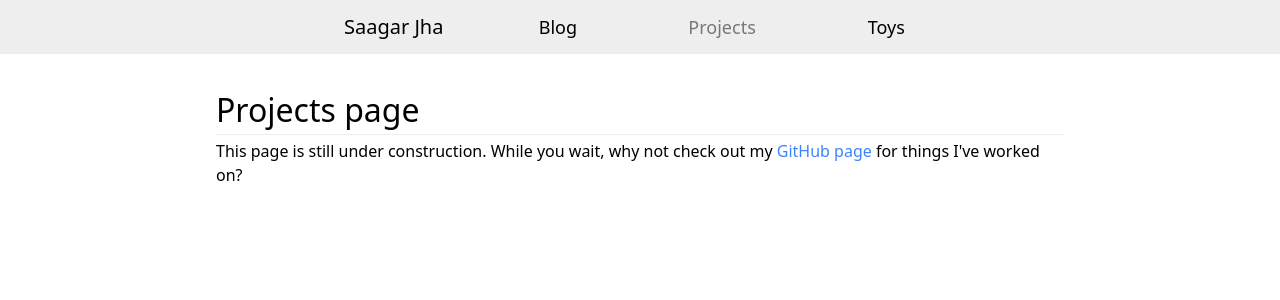
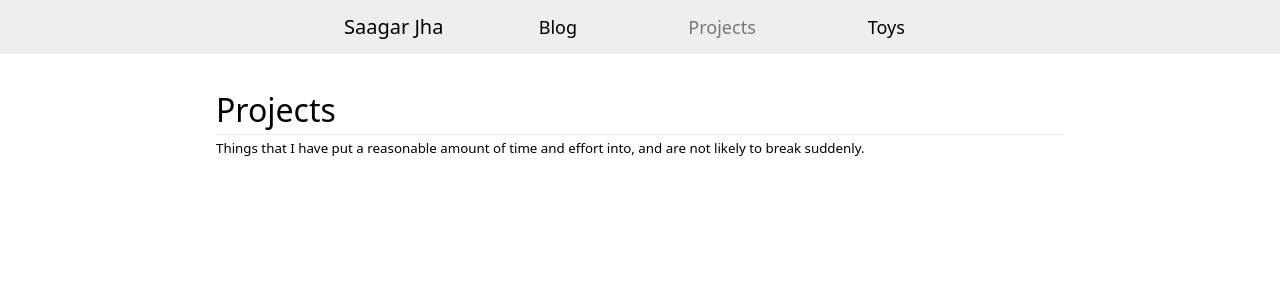
Before and after one commit to saagarjha/saagarjha.github.io, a Jekyll site: the page built from projects/index.md, in a window 1280 px wide. Shown: the top 300 px of the page. Built offline with Jekyll 4.4.1, drawn with Linux system fonts in a browser that asks for light colours.

Commit message:
Update portfolio infrastructure

```diff
--- a/_includes/portfolio_list.html
+++ b/_includes/portfolio_list.html
@@ -1,3 +1,15 @@
-{% for e in include.elements %}
-<a href="{{ e.url }}">{{ e.title }}</a>
-{% endfor %}
+<section id="projects">
+	{% for e in include.elements %}
+		<h2 class="project">
+			<span>{{ e.title }}</span>
+			<span>
+				{% for link_hash in e.links %}
+					{% for link in link_hash %}
+						<a href="{{ link[1] }}">{{ link[0] }}</a>
+					{% endfor %}
+				{% endfor %}
+			</span>
+		</h2>
+		<p>{{ e.description }}</p>
+	{% endfor %}
+</section>
--- a/_layouts/default.html
+++ b/_layouts/default.html
@@ -26,6 +26,14 @@
 		<link rel="stylesheet" href="/css/{{ ss }}.css">
 		{% endfor %}
 
+		{% for rss in page.post_relative_stylesheets %}
+		<link rel="stylesheet" href="{{ rss }}.css">
+		{% endfor %}
+
+		{% for ss in page.post_stylesheets %}
+		<link rel="stylesheet" href="/css/{{ ss }}.css">
+		{% endfor %}
+
 		{% for rss in layout.post_relative_stylesheets %}
 		<link rel="stylesheet" href="{{ rss }}.css">
 		{% endfor %}
@@ -34,11 +42,19 @@
 		<link rel="stylesheet" href="/css/{{ ss }}.css">
 		{% endfor %}
 
-		{% for rss in page.post_relative_stylesheets %}
+		{% for rss in page.portfolio_relative_stylesheets %}
 		<link rel="stylesheet" href="{{ rss }}.css">
 		{% endfor %}
 
-		{% for ss in page.post_stylesheets %}
+		{% for ss in page.portfolio_stylesheets %}
+		<link rel="stylesheet" href="/css/{{ ss }}.css">
+		{% endfor %}
+
+		{% for rss in layout.portfolio_relative_stylesheets %}
+		<link rel="stylesheet" href="{{ rss }}.css">
+		{% endfor %}
+
+		{% for ss in layout.portfolio_stylesheets %}
 		<link rel="stylesheet" href="/css/{{ ss }}.css">
 		{% endfor %}
 	</head>
--- a/_layouts/portfolio.html
+++ b/_layouts/portfolio.html
@@ -1,8 +1,11 @@
 ---
 layout: page
-stylesheets:
+portfolio_stylesheets:
+  - portfolio
 ---
 
-<h1>{{ page.title }} page</h1>
-<p>This page is still under construction. While you wait, why not check out my <a href="https://github.com/saagarjha">GitHub page</a> for things I've worked on?</p>
+<header>
+<h1>{{ page.title }}</h1>
+<p class="subtitle">{{ page.subtitle }}</p>
+</header>
 {{ content }}
--- /dev/null
+++ b/css/portfolio.scss
@@ -0,0 +1,25 @@
+---
+---
+
+$projects_margin_left: 0.5rem;
+
+$link_font_size: 1rem;
+$link_margin: 0 0.25rem;
+
+.subtitle {
+	font-size: smaller;
+}
+
+#projects {
+	margin-left: $projects_margin_left;
+}
+
+.project {
+	display: flex;
+	justify-content: space-between;
+
+	a {
+		font-size: $link_font_size;
+		margin: $link_margin;
+	}
+}
--- a/projects/index.md
+++ b/projects/index.md
@@ -1,6 +1,7 @@
 ---
 layout: portfolio
 title: Projects
+subtitle: Things that I have put a reasonable amount of time and effort into, and are not likely to break suddenly.
 ---
 
 {% include portfolio_list.html elements=site.projects %}
```
Also changed, not shown: toys/index.md (+1 -0 lines).
